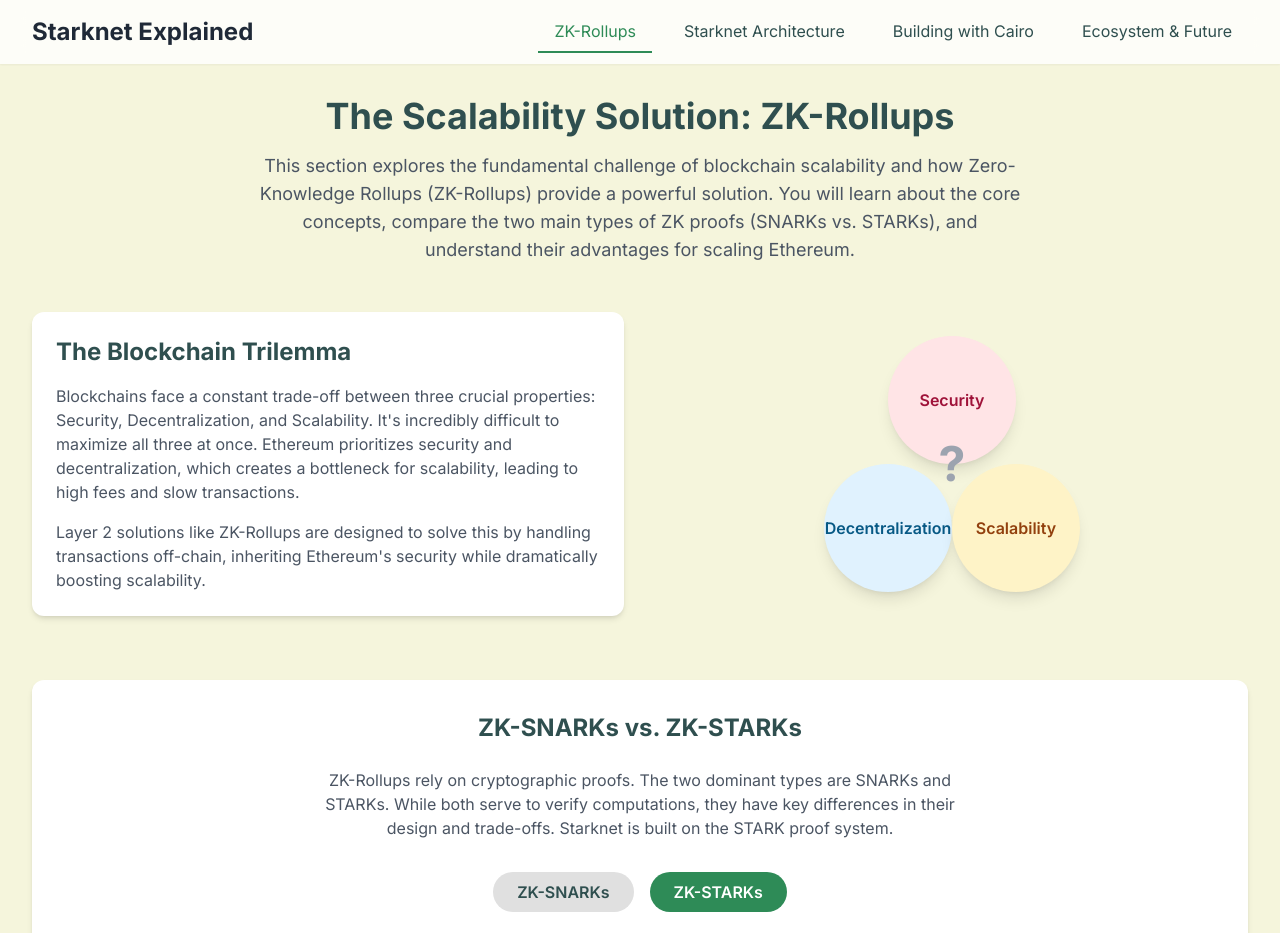
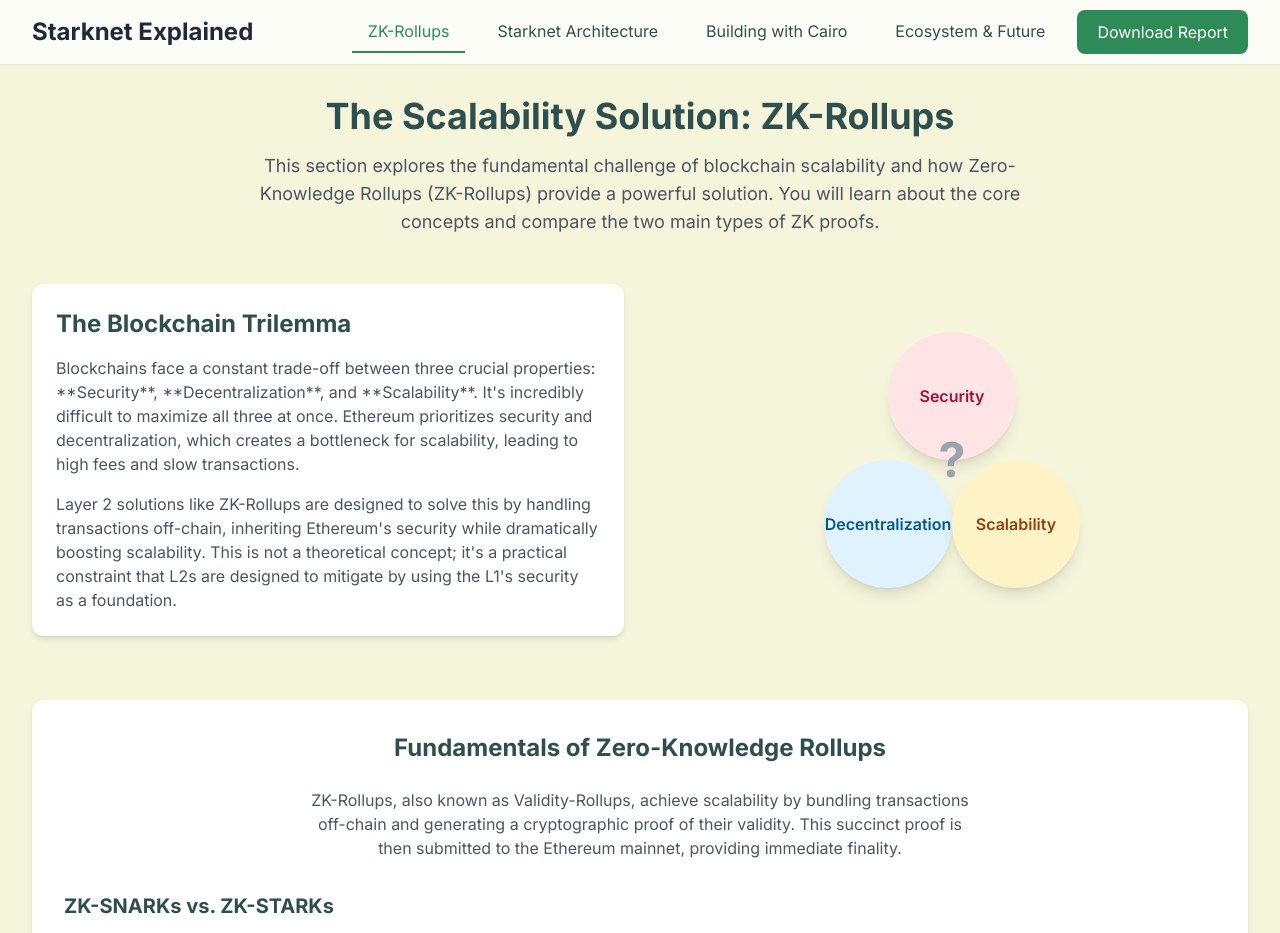
Before and after one commit to Pl-x/vbproject, a plain HTML site: page index.html in a window 1280 px wide. Shown: the top 933 px of the page. Drawn offline with nearby package versions, Linux system fonts and the light colour scheme.

Commit message:
Update index.html

```diff
--- a/index.html
+++ b/index.html
@@ -9,17 +9,7 @@
     <link rel="preconnect" href="https://fonts.googleapis.com">
     <link rel="preconnect" href="https://fonts.gstatic.com" crossorigin>
     <link href="https://fonts.googleapis.com/css2?family=Inter:wght@400;500;600;700&display=swap" rel="stylesheet">
-    <!-- Chosen Palette: "Calm Neutral" - A palette using beige as a base, with slate and sage greens for accents, and a dark charcoal for text to create a professional, calm, and readable experience. -->
-    <!-- Application Structure Plan: The SPA is designed as a narrative journey, guiding the user from the foundational problem (scalability) to the comprehensive solution (Starknet/Cairo). The structure is thematic, not linear like the report. It uses a top navigation bar to switch between four core concepts: 'The Problem & The Solution (ZK-Rollups)', 'Starknet Architecture', 'Building with Cairo', and 'Ecosystem & Future'. This approach allows users to either follow the logical flow or jump directly to their area of interest. Key interactions include toggleable content for comparisons (SNARKs vs. STARKs), a clickable architectural diagram to reveal detailed explanations, and interactive cards for developer tools. This structure was chosen to make a complex technical topic digestible and engaging, transforming a dense report into an exploratory learning tool. -->
-    <!-- Visualization & Content Choices:
-        - Report Info: Blockchain Trilemma -> Goal: Inform -> Viz/Method: HTML/CSS diagram with hover effects -> Interaction: Hover to highlight each point of the trilemma -> Justification: Visually represents the core conflict driving the need for L2s.
-        - Report Info: ZK-SNARKs vs. ZK-STARKs comparison table -> Goal: Compare -> Viz/Method: Interactive toggleable cards -> Interaction: Click buttons to switch between SNARK and STARK views -> Justification: More engaging and less overwhelming than a static table, allowing focused comparison.
-        - Report Info: Starknet Architecture (Sequencer, Prover, Verifier) -> Goal: Organize/Explain -> Viz/Method: Clickable HTML/CSS diagram -> Interaction: Click on a component (e.g., 'Prover') to display its detailed description -> Justification: Turns a static description into an interactive exploration, connecting visual components to their functions.
-        - Report Info: Starknet Project Growth -> Goal: Show Change -> Viz/Method: Chart.js Bar Chart -> Interaction: Hover over bars to see tooltips with exact numbers -> Justification: Provides a clear, quantitative visualization of the ecosystem's growth.
-        - Report Info: Cairo Development Tools -> Goal: Inform/Organize -> Viz/Method: Grid of interactive cards -> Interaction: Hover effect on cards -> Justification: A modern, clean way to present a list of tools and resources.
-        Library/Method: All visuals are built with HTML/Tailwind CSS or Chart.js (Canvas), adhering to the NO SVG/Mermaid constraint.
-    -->
-    <!-- CONFIRMATION: NO SVG graphics used. NO Mermaid JS used. -->
+    <!-- This section contains the CSS for the interactive guide, including a color palette chosen for a calm, professional aesthetic and styles for interactive elements like navigation and cards. The "Inter" font provides a modern, readable feel. -->
     <style>
         body {
             font-family: 'Inter', sans-serif;
@@ -112,21 +102,27 @@
                 <div class="flex-shrink-0">
                     <h1 class="text-2xl font-bold text-gray-800">Starknet Explained</h1>
                 </div>
-                <div class="hidden md:block">
-                    <div class="ml-10 flex items-baseline space-x-4">
+                <div class="hidden md:flex items-center space-x-4">
+                    <div class="flex items-baseline space-x-4">
                         <a id="nav-zk" class="nav-link active">ZK-Rollups</a>
                         <a id="nav-starknet" class="nav-link">Starknet Architecture</a>
                         <a id="nav-cairo" class="nav-link">Building with Cairo</a>
                         <a id="nav-ecosystem" class="nav-link">Ecosystem & Future</a>
                     </div>
+                    <!-- Download button added for the research document -->
+                    <a href="https://github.com/Pl-x/vbproject/STARKNET_PAPER.txt" download class="btn ml-4">
+                        Download Report
+                    </a>
                 </div>
-                <div class="md:hidden">
+                <div class="md:hidden flex items-center space-x-2">
                     <select id="mobile-nav" class="block w-full rounded-md border-gray-300 shadow-sm focus:border-indigo-300 focus:ring focus:ring-indigo-200 focus:ring-opacity-50">
                         <option value="zk">ZK-Rollups</option>
                         <option value="starknet">Starknet Architecture</option>
                         <option value="cairo">Building with Cairo</option>
                         <option value="ecosystem">Ecosystem & Future</option>
                     </select>
+                    <!-- Download button for mobile -->
+                    <a href="https://github.com/YOUR_GITHUB_USER/YOUR_REPO/raw/main/research_text.txt" download class="btn-secondary px-3 py-2 text-sm">Download</a>
                 </div>
             </div>
         </nav>
@@ -138,14 +134,14 @@
         <section id="section-zk" class="content-section active">
             <div class="text-center mb-12">
                 <h2 class="text-3xl md:text-4xl font-bold mb-4">The Scalability Solution: ZK-Rollups</h2>
-                <p class="max-w-3xl mx-auto text-lg text-gray-600">This section explores the fundamental challenge of blockchain scalability and how Zero-Knowledge Rollups (ZK-Rollups) provide a powerful solution. You will learn about the core concepts, compare the two main types of ZK proofs (SNARKs vs. STARKs), and understand their advantages for scaling Ethereum.</p>
+                <p class="max-w-3xl mx-auto text-lg text-gray-600">This section explores the fundamental challenge of blockchain scalability and how Zero-Knowledge Rollups (ZK-Rollups) provide a powerful solution. You will learn about the core concepts and compare the two main types of ZK proofs.</p>
             </div>
 
             <div class="grid md:grid-cols-2 gap-8 items-center mb-16">
                 <div class="card p-6">
                     <h3 class="text-2xl font-bold mb-4">The Blockchain Trilemma</h3>
-                    <p class="text-gray-600 mb-4">Blockchains face a constant trade-off between three crucial properties: Security, Decentralization, and Scalability. It's incredibly difficult to maximize all three at once. Ethereum prioritizes security and decentralization, which creates a bottleneck for scalability, leading to high fees and slow transactions.</p>
-                    <p class="text-gray-600">Layer 2 solutions like ZK-Rollups are designed to solve this by handling transactions off-chain, inheriting Ethereum's security while dramatically boosting scalability.</p>
+                    <p class="text-gray-600 mb-4">Blockchains face a constant trade-off between three crucial properties: **Security**, **Decentralization**, and **Scalability**. It's incredibly difficult to maximize all three at once. Ethereum prioritizes security and decentralization, which creates a bottleneck for scalability, leading to high fees and slow transactions.</p>
+                    <p class="text-gray-600">Layer 2 solutions like ZK-Rollups are designed to solve this by handling transactions off-chain, inheriting Ethereum's security while dramatically boosting scalability. This is not a theoretical concept; it's a practical constraint that L2s are designed to mitigate by using the L1's security as a foundation.</p>
                 </div>
                 <div class="flex justify-center items-center p-6">
                     <div class="relative w-64 h-64">
@@ -158,8 +154,10 @@
             </div>
 
             <div class="card p-6 md:p-8 mb-16">
-                <h3 class="text-2xl font-bold text-center mb-6">ZK-SNARKs vs. ZK-STARKs</h3>
-                <p class="text-center max-w-2xl mx-auto text-gray-600 mb-8">ZK-Rollups rely on cryptographic proofs. The two dominant types are SNARKs and STARKs. While both serve to verify computations, they have key differences in their design and trade-offs. Starknet is built on the STARK proof system.</p>
+                <h3 class="text-2xl font-bold text-center mb-6">Fundamentals of Zero-Knowledge Rollups</h3>
+                <p class="text-center max-w-2xl mx-auto text-gray-600 mb-8">ZK-Rollups, also known as Validity-Rollups, achieve scalability by bundling transactions off-chain and generating a cryptographic proof of their validity. This succinct proof is then submitted to the Ethereum mainnet, providing immediate finality.</p>
+                <h4 class="text-xl font-bold mb-4">ZK-SNARKs vs. ZK-STARKs</h4>
+                <p class="text-gray-600 mb-4">ZK-Rollups rely on cryptographic proofs. The two dominant types are SNARKs and STARKs. While both serve to verify computations, they have key differences in their design and trade-offs. Starknet is built on the STARK proof system.</p>
                 <div class="flex justify-center mb-6 space-x-4">
                     <button id="btn-snark" class="btn-toggle px-6 py-2 rounded-full font-semibold">ZK-SNARKs</button>
                     <button id="btn-stark" class="btn-toggle active px-6 py-2 rounded-full font-semibold">ZK-STARKs</button>
@@ -209,8 +207,7 @@
             <div class="grid md:grid-cols-2 gap-8 mb-16">
                 <div class="card p-6">
                     <h3 class="text-2xl font-bold mb-4">What is Cairo?</h3>
-                    <p class="text-gray-600 mb-4">Cairo is a Turing-complete language specifically designed to generate STARK proofs. This means any program written in Cairo can produce a cryptographic proof of its own correct execution. This is the magic that allows Starknet to verify massive computations off-chain.</p>
-                    <p class="text-gray-600">Its potential extends beyond blockchain to any field requiring verifiable computation, like AI and gaming.</p>
+                    <p class="text-gray-600 mb-4">Cairo is a Turing-complete language specifically designed to generate STARK proofs. This means any program written in Cairo can produce a cryptographic proof of its own correct execution. Its potential extends beyond blockchain to any field requiring verifiable computation, like AI and gaming.</p>
                 </div>
                  <div class="card p-6">
                     <h3 class="text-2xl font-bold mb-4">Key Programming Concepts</h3>
@@ -218,7 +215,12 @@
                         <li><strong>`felt252` Type:</strong> The primary data type is a field element, a 252-bit number. Arithmetic is modular, requiring careful handling to avoid overflows.</li>
                         <li><strong>Native Account Abstraction:</strong> All accounts are smart contracts, enabling flexible features like social recovery, session keys, and paying gas in any token.</li>
                         <li><strong>State Management:</strong> Contract storage is managed explicitly, providing clear control over data persistence.</li>
+                        <li><strong>Functions:</strong> Functions can be `External` (callable by users) or `Internal` (only callable within the contract).</li>
                     </ul>
+                </div>
+                <div class="md:col-span-2 card p-6">
+                    <h3 class="text-2xl font-bold mb-4">Development Workflow and Essential Tooling</h3>
+                    <p class="text-gray-600 mb-4">The development workflow for Starknet dApps involves a suite of specialized tools. After writing your contracts in Cairo, you use **Scarb** for compilation and **Starkli** for deployment. For frontend integration, **Starknet.js** is the primary library, and for testing, **Starknet Devnet** is invaluable for local testing. It's crucial to follow security best practices and consider third-party audits.</p>
                 </div>
             </div>
 
@@ -326,6 +328,7 @@
         };
 
         document.addEventListener('DOMContentLoaded', function() {
+            // Function to handle navigation between sections
             const navLinks = document.querySelectorAll('.nav-link');
             const mobileNav = document.getElementById('mobile-nav');
             const sections = document.querySelectorAll('.content-section');
@@ -353,7 +356,7 @@
                 setActiveSection(e.target.value);
             });
 
-            // Proofs comparison logic
+            // Logic for the ZK-SNARKs vs. ZK-STARKs comparison toggle
             const btnSnark = document.getElementById('btn-snark');
             const btnStark = document.getElementById('btn-stark');
             const proofContent = document.getElementById('proof-comparison-content');
@@ -388,7 +391,7 @@
             });
             renderProofContent('stark'); // Initial render
 
-            // Architecture diagram logic
+            // Logic for the interactive Starknet architecture diagram
             const archDiagram = document.querySelector('.architecture-diagram');
             const archDetails = document.getElementById('architecture-details');
             const archElements = document.querySelectorAll('.architecture-diagram div[id^="arch-"]');
@@ -410,7 +413,7 @@
                 });
             });
 
-            // Cairo tools
+            // Logic to populate the Cairo development tools cards
             const toolsContainer = document.getElementById('cairo-tools');
             let toolsHtml = '';
             content.cairoTools.forEach(tool => {
@@ -427,7 +430,7 @@
             toolsContainer.innerHTML = toolsHtml;
 
 
-            // Ecosystem Chart
+            // Logic for the ecosystem growth chart using Chart.js
             const ctx = document.getElementById('ecosystemChart').getContext('2d');
             new Chart(ctx, {
                 type: 'bar',
```
